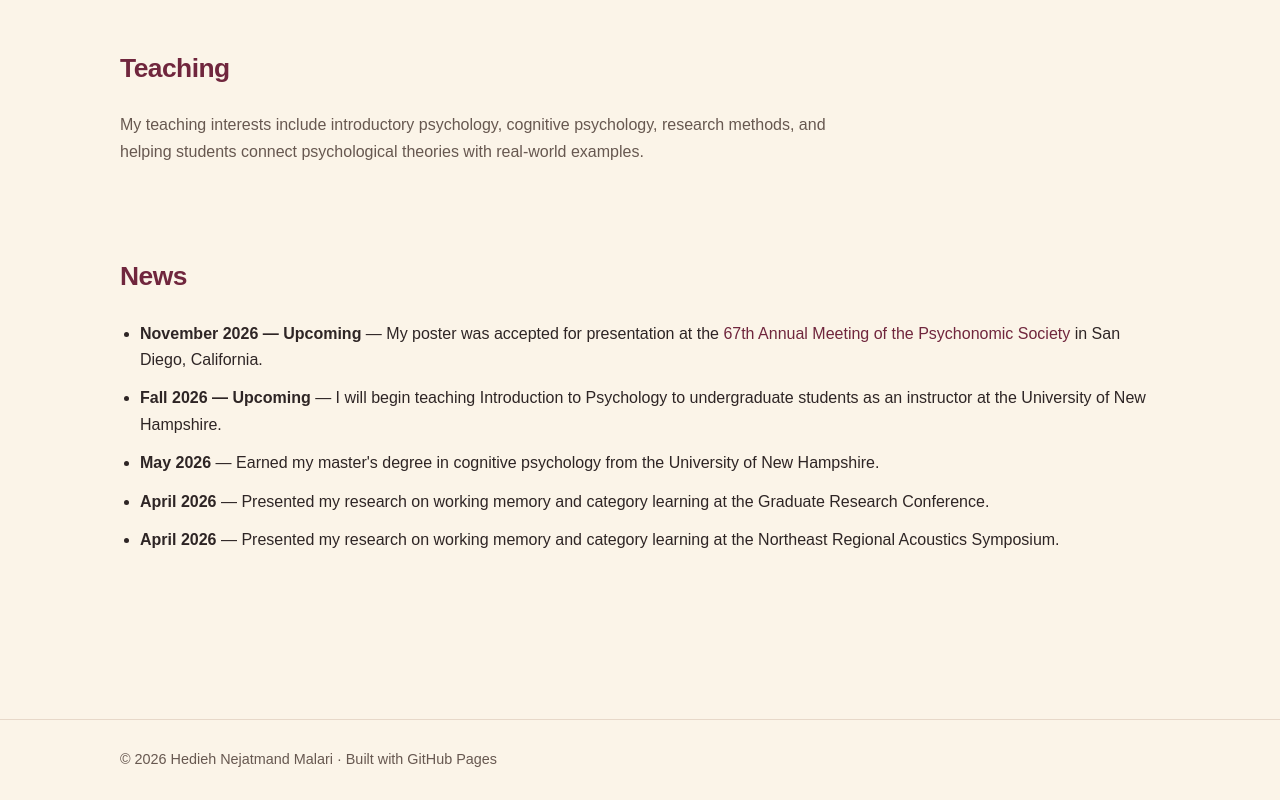
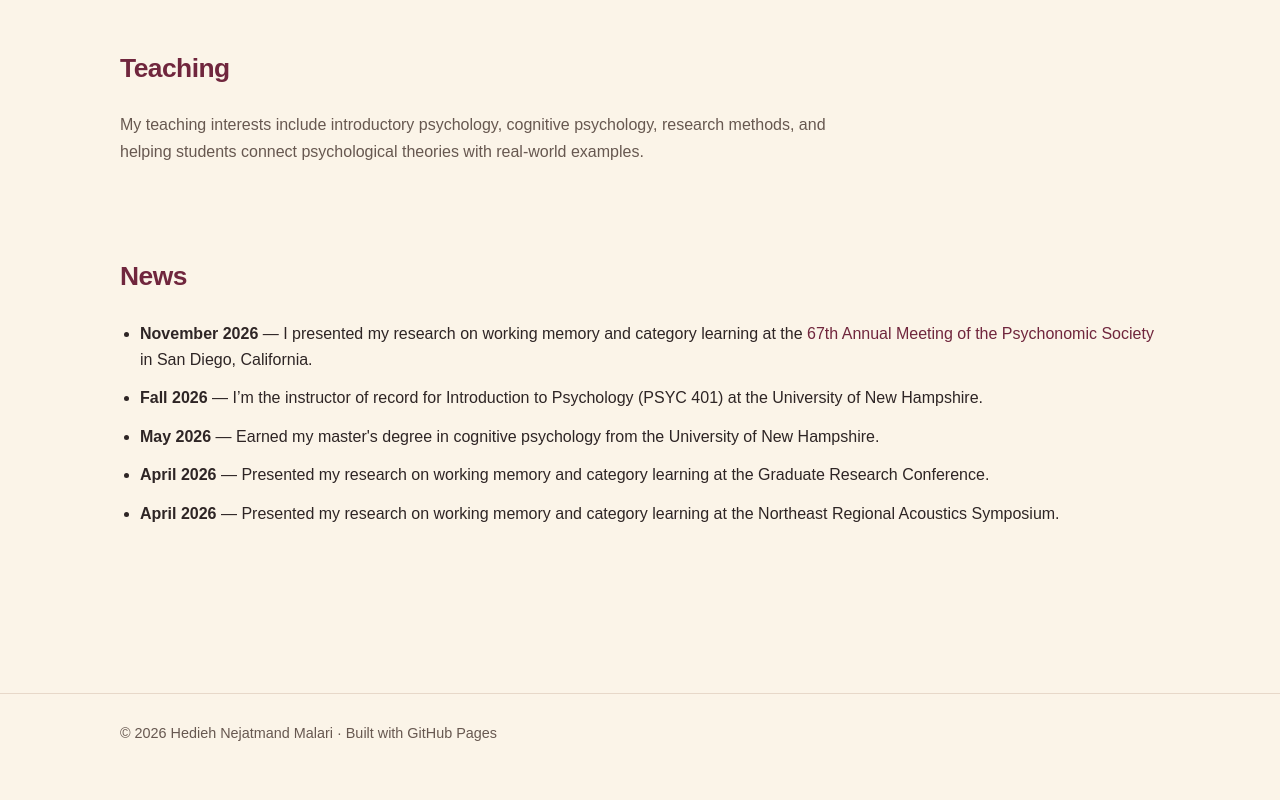
Before and after one commit to hedieh-nejatmand/hedieh-nejatmand.github.io, a plain HTML site: page index.html in a window 1280 px wide. Shown: the part 856-1656 px from the top of the page. After the commit the page ends 1630 px from the top, so only its background shows below. Drawn offline with Linux system fonts and the light colour scheme.

Commit message:
Update index.html

```diff
--- a/index.html
+++ b/index.html
@@ -228,22 +228,20 @@
       <ul class="news-list">
 
       <li>
-          <strong>November 2026 — Upcoming</strong> —
-          My poster was accepted for presentation at the
+  <strong>November 2026</strong> —
+  I presented my research on working memory and category learning at the
   <a
     href="https://www.psychonomic.org/page/2026annualmeeting"
     target="_blank"
     rel="noopener noreferrer"
-          >
-            67th Annual Meeting of the Psychonomic Society
-          </a>
+  >67th Annual Meeting of the Psychonomic Society</a>
   in San Diego, California.
 </li>
 
 <li>
-          <strong>Fall 2026 — Upcoming</strong> —
-          I will begin teaching Introduction to Psychology to undergraduate
-          students as an instructor at the University of New Hampshire.
+  <strong>Fall 2026</strong> —
+  I’m the instructor of record for Introduction to Psychology (PSYC 401)
+  at the University of New Hampshire.
 </li>
 
         <li>
```
Lines whose indentation alone changed are shown as unchanged.
